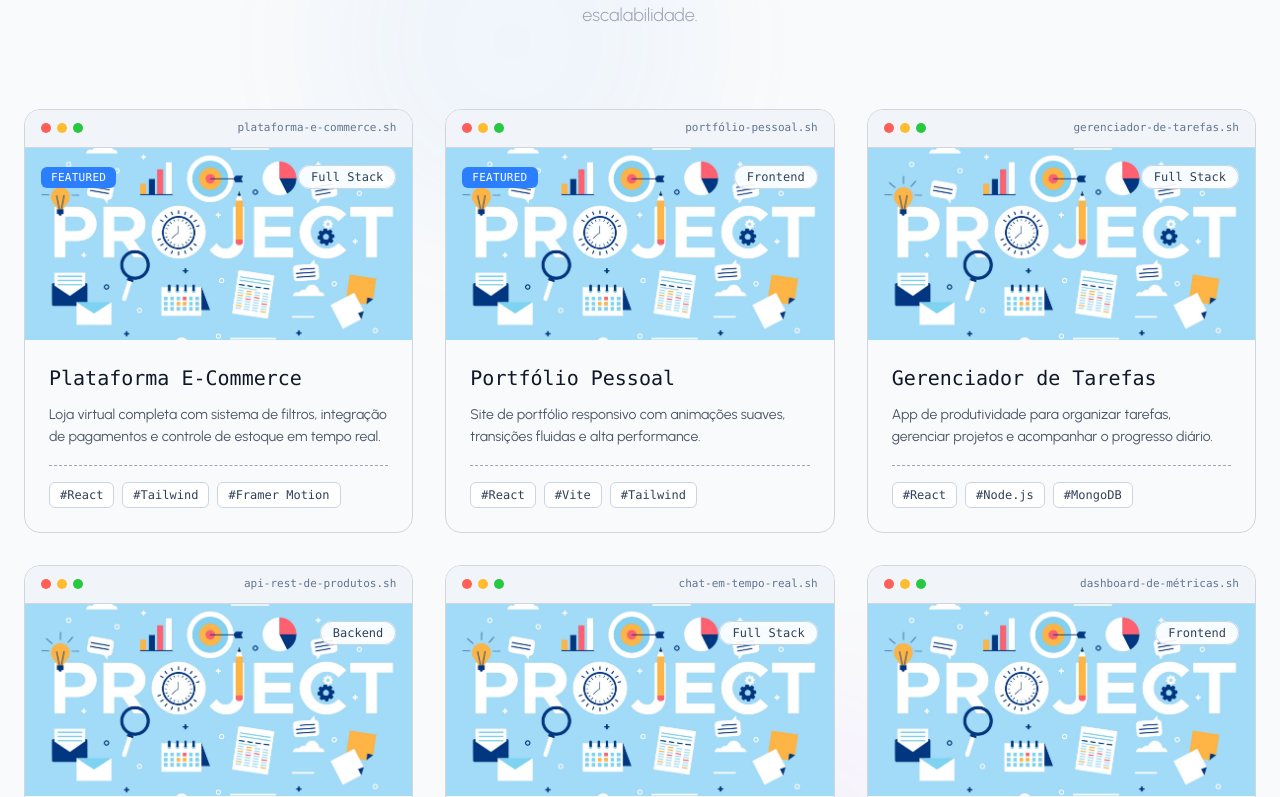
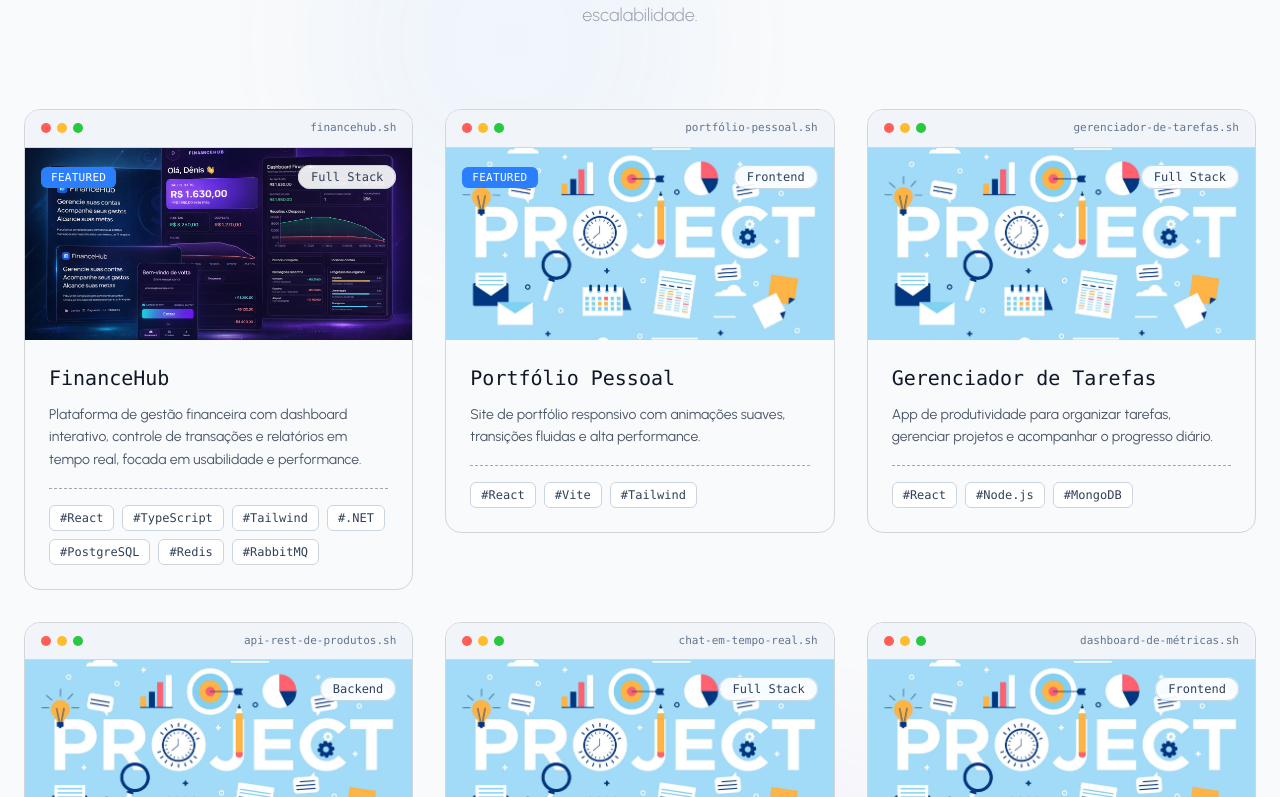
Before and after one commit to denisrodrigues-code/react-tailwind-portfolio, a React (Vite) app: page / in a window 1280 px wide. Shown: the part 2843-3640 px from the top of the page. Built offline with nearby package versions, Linux system fonts and the light colour scheme.

Commit message:
feat(portfolio): add new project and improve navigation behavior
- Added a new project to the portfolio section
- Updated external links to open in a new tab (target="_blank")
- Enhanced user experience by preventing page reload/navigation loss

```diff
--- a/src/data/projects.js
+++ b/src/data/projects.js
@@ -1,15 +1,16 @@
-import PROJECT_IMG_1 from "@/assets/images/project-1.jpg";
+import PROJECT_IMG_1 from "@/assets/images/project-1.png";
+import PROJECT_IMG_2 from "@/assets/images/project-2.jpg";
 
 export const projects = [
   {
     id: 1,
-    title: "Plataforma E-Commerce",
+    title: "FinanceHub",
     description:
-      "Loja virtual completa com sistema de filtros, integração de pagamentos e controle de estoque em tempo real.",
+      "Plataforma de gestão financeira com dashboard interativo, controle de transações e relatórios em tempo real, focada em usabilidade e performance.",
     image: PROJECT_IMG_1,
-    tags: ["React", "Tailwind", "Framer Motion"],
-    liveUrl: "https://example.com",
-    githubUrl: "https://github.com",
+    tags: ["React", "TypeScript", "Tailwind", ".NET", "PostgreSQL", "Redis", "RabbitMQ"],
+    liveUrl: "https://financehub-ten-sigma.vercel.app",
+    githubUrl: "https://github.com/denisrodrigues-code/financehub",
     featured: true,
     category: "Full Stack",
   },
@@ -18,7 +19,7 @@ export const projects = [
     title: "Portfólio Pessoal",
     description:
       "Site de portfólio responsivo com animações suaves, transições fluidas e alta performance.",
-    image: PROJECT_IMG_1,
+    image: PROJECT_IMG_2,
     tags: ["React", "Vite", "Tailwind"],
     liveUrl: "https://example.com",
     githubUrl: "https://github.com",
@@ -30,7 +31,7 @@ export const projects = [
     title: "Gerenciador de Tarefas",
     description:
       "App de produtividade para organizar tarefas, gerenciar projetos e acompanhar o progresso diário.",
-    image: PROJECT_IMG_1,
+    image: PROJECT_IMG_2,
     tags: ["React", "Node.js", "MongoDB"],
     liveUrl: "https://example.com",
     githubUrl: "https://github.com",
@@ -42,7 +43,7 @@ export const projects = [
     title: "API REST de Produtos",
     description:
       "API escalável para gestão de produtos, categorias e autenticação de usuários.",
-    image: PROJECT_IMG_1,
+    image: PROJECT_IMG_2,
     tags: ["Node.js", "Express", "MongoDB"],
     liveUrl: "https://example.com",
     githubUrl: "https://github.com",
@@ -54,7 +55,7 @@ export const projects = [
     title: "Chat em Tempo Real",
     description:
       "Aplicativo de mensagens com salas múltiplas e comunicação instantânea via WebSocket.",
-    image: PROJECT_IMG_1,
+    image: PROJECT_IMG_2,
     tags: ["React", "Socket.io", "Node.js"],
     liveUrl: "https://example.com",
     githubUrl: "https://github.com",
@@ -66,7 +67,7 @@ export const projects = [
     title: "Dashboard de Métricas",
     description:
       "Painel interativo com gráficos em tempo real, métricas e visualização de dados intuitiva.",
-    image: PROJECT_IMG_1,
+    image: PROJECT_IMG_2,
     tags: ["React", "Chart.js", "Tailwind"],
     liveUrl: "https://example.com",
     githubUrl: "https://github.com",
--- a/src/sections/Projects/ProjectCardImage.jsx
+++ b/src/sections/Projects/ProjectCardImage.jsx
@@ -43,6 +43,7 @@ const ProjectCardImage = ({ project, isDarkMode }) => {
           whileHover={{ y: 0, opacity: 1, scale: 1.05 }}
           transition={{ duration: 0.3, delay: 0.1 }}
           className="bg-blue-500 hover:bg-blue-600 text-white px-4 py-2 rounded-md flex items-center space-x-2 text-sm font-mono transition-colors"
+          target="_blank"
         >
           <ExternalLink size={16} />
           <span>open_live</span>
@@ -54,6 +55,7 @@ const ProjectCardImage = ({ project, isDarkMode }) => {
           whileHover={{ y: 0, opacity: 1, scale: 1.05 }}
           transition={{ duration: 0.3, delay: 0.2 }}
           className="border-2 border-white text-white hover:bg-white hover:text-gray-900 px-4 py-2 rounded-md flex items-center space-x-2 text-sm font-mono transition-all"
+          target="_blank"
         >
           <FiGithub size={16} />
           <span>source_code</span>
```
Also changed, not shown: src/assets/images/project-1.png (added), src/assets/images/project-2.jpg (renamed from src/assets/images/project-1.jpg).
